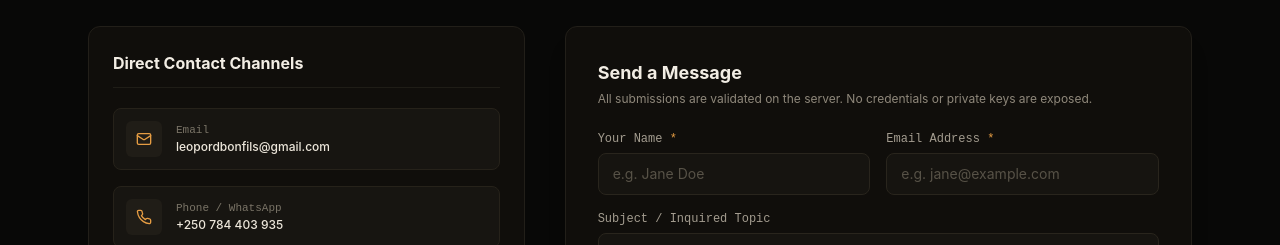
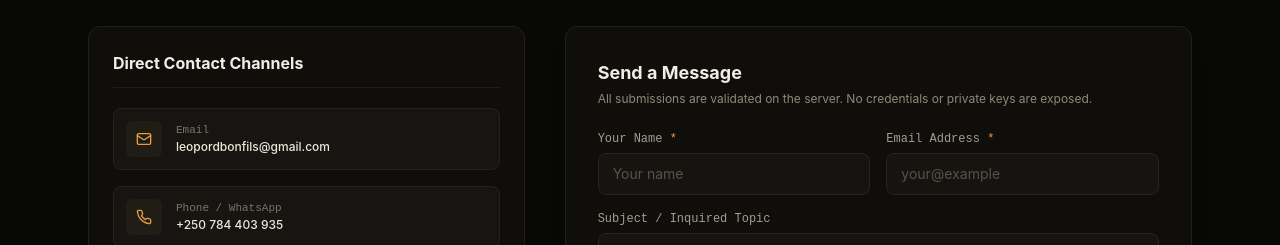
Before and after one commit to leopoldbonfils/portfolio, a Next.js app: page / in a window 1280 px wide. Shown: the part 5270-5515 px from the top of the page. Built offline with nearby package versions, Linux system fonts and the light colour scheme.

Commit message:
chore: update name and email input placeholders in ContactSection

```diff
--- a/src/components/ContactSection.tsx
+++ b/src/components/ContactSection.tsx
@@ -168,7 +168,7 @@ export default function ContactSection() {
                       required
                       value={formData.name}
                       onChange={(e) => setFormData({ ...formData, name: e.target.value })}
-                      placeholder="e.g. Jane Doe"
+                      placeholder="Your name"
                       className="px-3.5 py-2.5 rounded-lg bg-[#161410] border border-[#29251d] text-sm text-[#f0ebe0] placeholder-[#575247] focus:border-accent focus:outline-none transition-colors"
                     />
                   </div>
@@ -183,7 +183,7 @@ export default function ContactSection() {
                       required
                       value={formData.email}
                       onChange={(e) => setFormData({ ...formData, email: e.target.value })}
-                      placeholder="e.g. jane@example.com"
+                      placeholder="your@example"
                       className="px-3.5 py-2.5 rounded-lg bg-[#161410] border border-[#29251d] text-sm text-[#f0ebe0] placeholder-[#575247] focus:border-accent focus:outline-none transition-colors"
                     />
                   </div>
```
